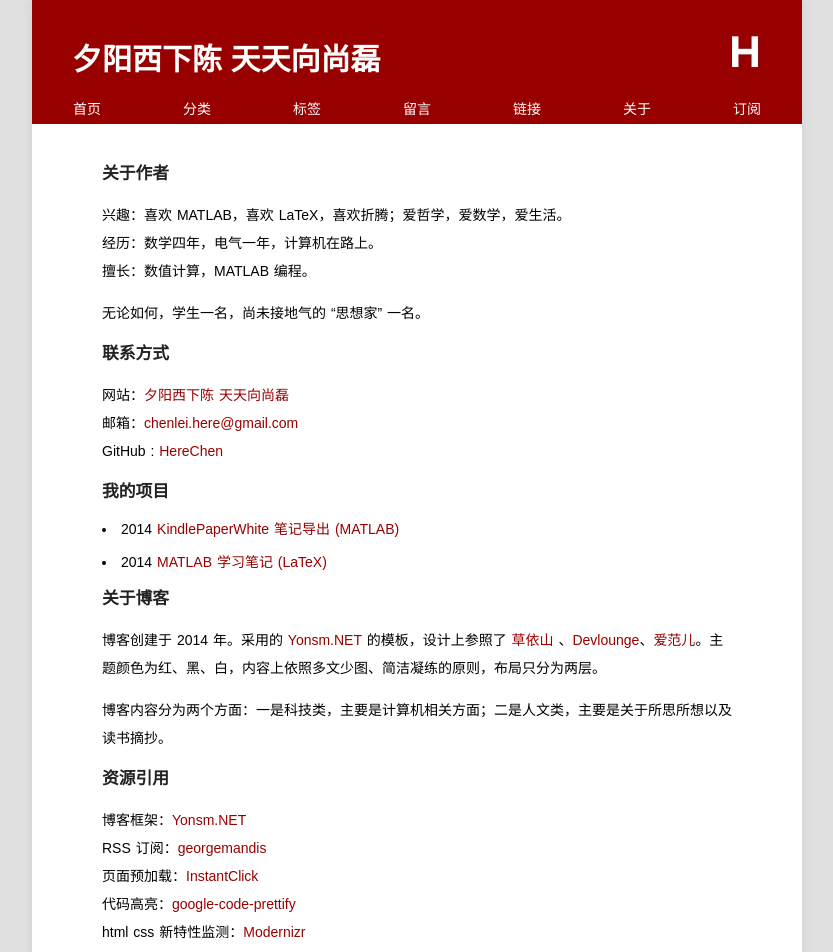
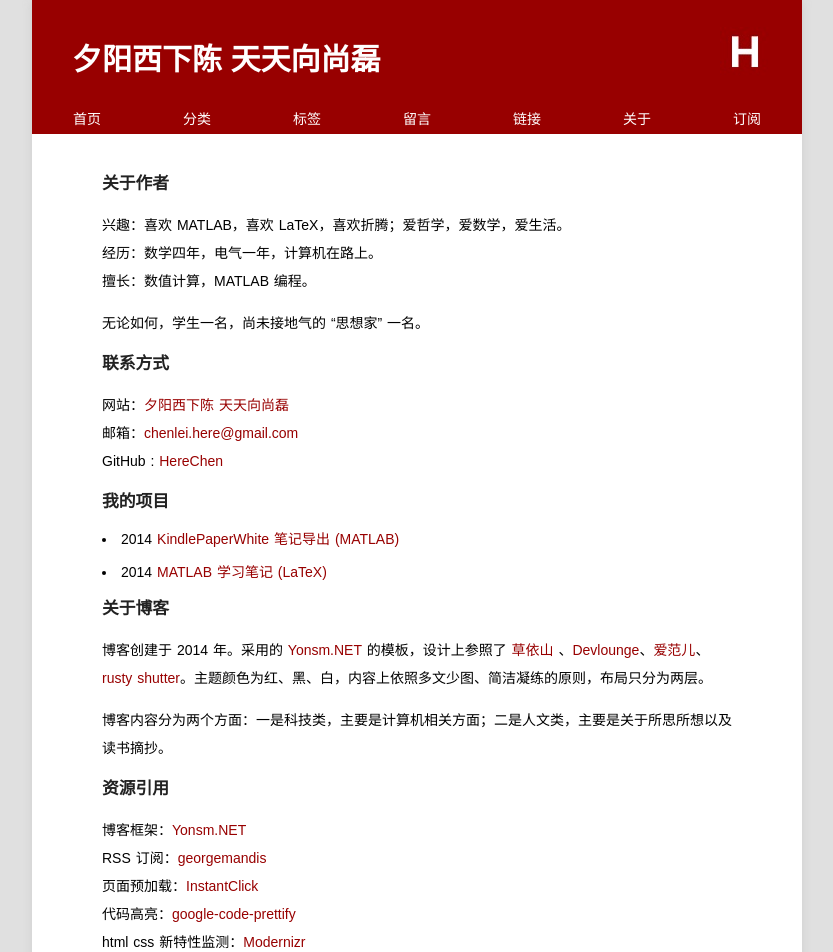
Before and after one commit to Xuezhiyuanlin/herechen.github.io, a Jekyll site: the page built from about/index.md, in a window 1280 px wide. Shown: the top 952 px of the page, without its empty margins (223-1056 px from the left). Built offline with Jekyll 4.4.1, drawn with Linux system fonts in a browser that asks for light colours; some web fonts are replaced; Markdown is read by kramdown in place of the engine named in the settings.

Commit message:
herechen

```diff
--- a/about/index.md
+++ b/about/index.md
@@ -24,7 +24,7 @@ GitHub : [HereChen](http://github.com/HereChen)
 - 2014 [MATLAB 学习笔记 (LaTeX)](https://github.com/HereChen/TheWayMATLABLearning)
 
 ### 关于博客
-博客创建于 2014 年。采用的 [Yonsm.NET](http://yonsm.net/) 的模板，设计上参照了 [草依山](http://jser.me/) 、[Devlounge](http://www.devlounge.net/)、[爱范儿](http://www.ifanr.com/)。主题颜色为红、黑、白，内容上依照多文少图、简洁凝练的原则，布局只分为两层。
+博客创建于 2014 年。采用的 [Yonsm.NET](http://yonsm.net/) 的模板，设计上参照了 [草依山](http://jser.me/) 、[Devlounge](http://www.devlounge.net/)、[爱范儿](http://www.ifanr.com/)、[rusty shutter](http://lhzhang.com/)。主题颜色为红、黑、白，内容上依照多文少图、简洁凝练的原则，布局只分为两层。
 
 博客内容分为两个方面：一是科技类，主要是计算机相关方面；二是人文类，主要是关于所思所想以及读书摘抄。
 
--- a/media/css/style.css
+++ b/media/css/style.css
@@ -67,7 +67,7 @@ blockquote p{margin:0;padding:.5em 0;}
 .pageNavLeft,.pageNavInvalidLeft{float: left;}
 .pageNavRight,.pageNavInvalidRight{float: right;}
 
-header{padding:35px 40px 15px 40px;display: block;position:relative;background: #980000;}
+header{padding:35px 40px 25px 40px;display: block;position:relative;background: #980000;}
 header a{font-family: serif;font-size: 30px;color: #ffffff;}
 .logo{top: 25px;right:30px;max-width: 100%;vertical-align: middle;position: absolute;margin: 2px;}
 
```
